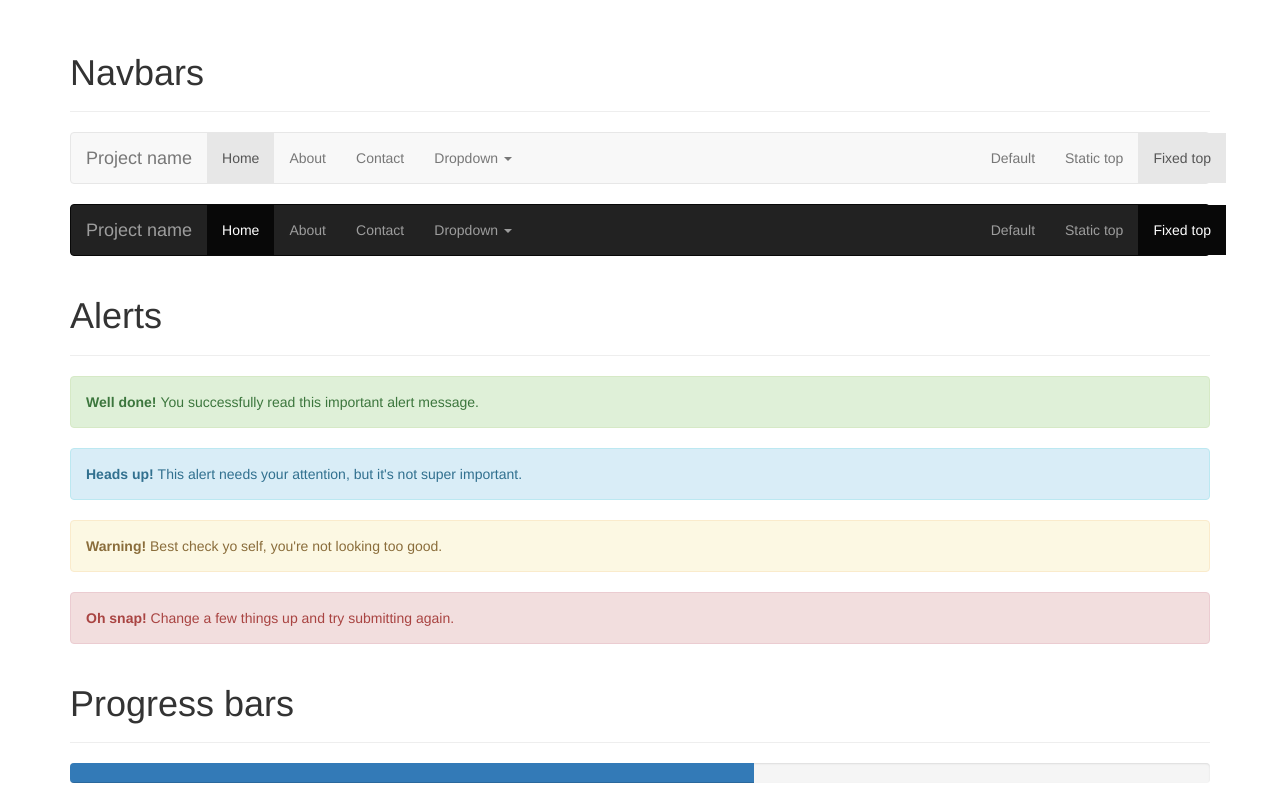
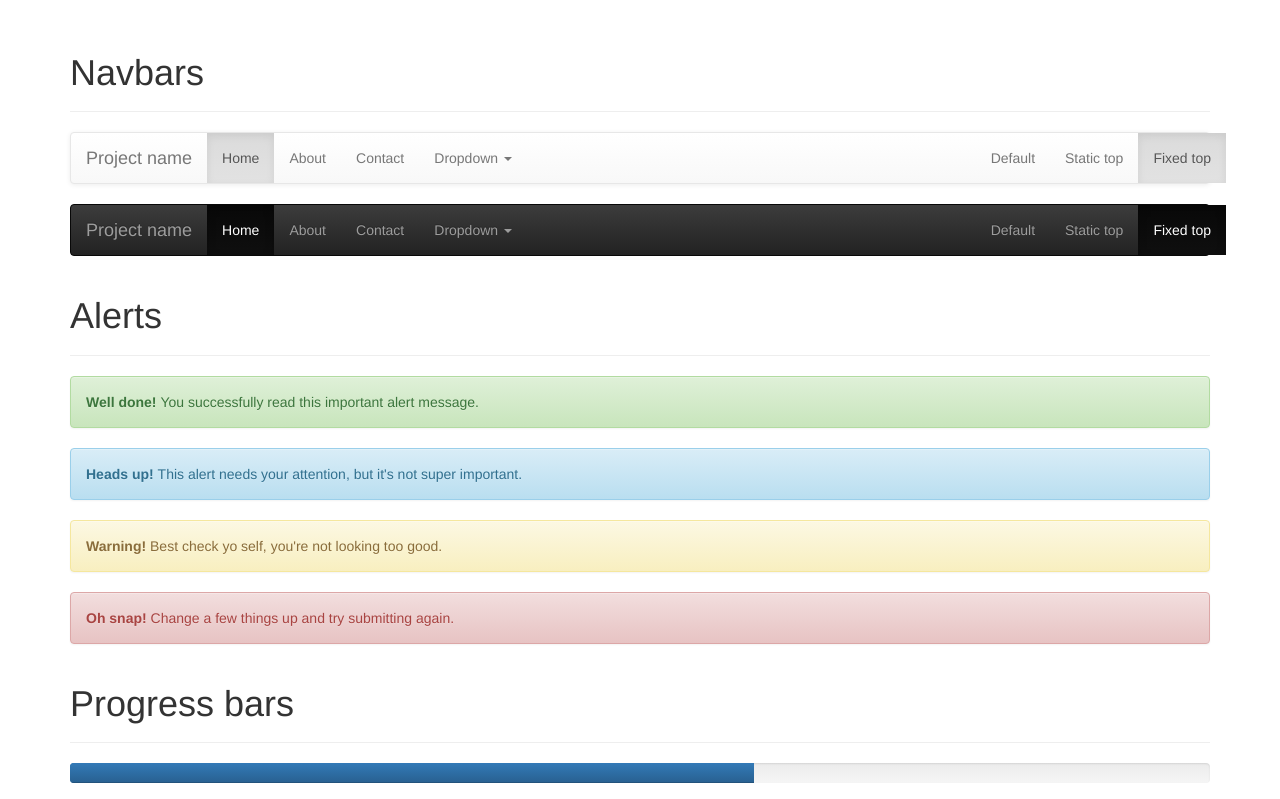
Before and after one commit to Servoy/bootstrap-window, a website: page src/demo/index.html in a window 1280 px wide. Shown: the part 1420-2219 px from the top of the page. Drawn offline with nearby package versions, Linux system fonts and the light colour scheme; files that its build step writes are made by us from their sources; files whose address does not match are found by name.

Commit message:
Updating to bootstrap 3.0.1 Fixing jQuery Plugin Registry manifest

```diff
--- a/src/demo/index.html
+++ b/src/demo/index.html
@@ -2,7 +2,9 @@
 <html>
   <head>
     <title>bootstrap-window - The daringly dapper windowing solution for bootstrap</title>
-    <link href="//netdna.bootstrapcdn.com/bootstrap/3.0.0/css/bootstrap.min.css" rel="stylesheet">
+    <meta name="viewport" content="width=device-width, initial-scale=1.0, maximum-scale=1.0, user-scalable=no">
+    <link href="//netdna.bootstrapcdn.com/bootstrap/3.0.1/css/bootstrap.min.css" rel="stylesheet">
+    <link rel="stylesheet" href="//netdna.bootstrapcdn.com/bootstrap/3.0.1/css/bootstrap-theme.min.css">
     <link href="//netdna.bootstrapcdn.com/font-awesome/4.0.1/css/font-awesome.min.css" rel="stylesheet">
     <link rel="stylesheet" href="css/bootstrap-window.css">
     <link rel="stylesheet" href="css/index.css">
@@ -917,7 +919,7 @@
       <!-- /.modal -->
 
       <script src="//cdnjs.cloudflare.com/ajax/libs/jquery/1.10.2/jquery.js"></script>
-      <script src="//netdna.bootstrapcdn.com/bootstrap/3.0.0/js/bootstrap.min.js"></script>
+      <script src="//netdna.bootstrapcdn.com/bootstrap/3.0.1/js/bootstrap.min.js"></script>
 
       <script type="text/javascript" src="js/bootstrap-window.js"></script>
       <script type="text/javascript" src="js/index.js"></script>
```
Also changed, not shown: bootstrap-window.jquery.json (+8 -1 lines), README.md, dist/css/bootstrap-window.css, dist/js/bootstrap-window.min.js.
